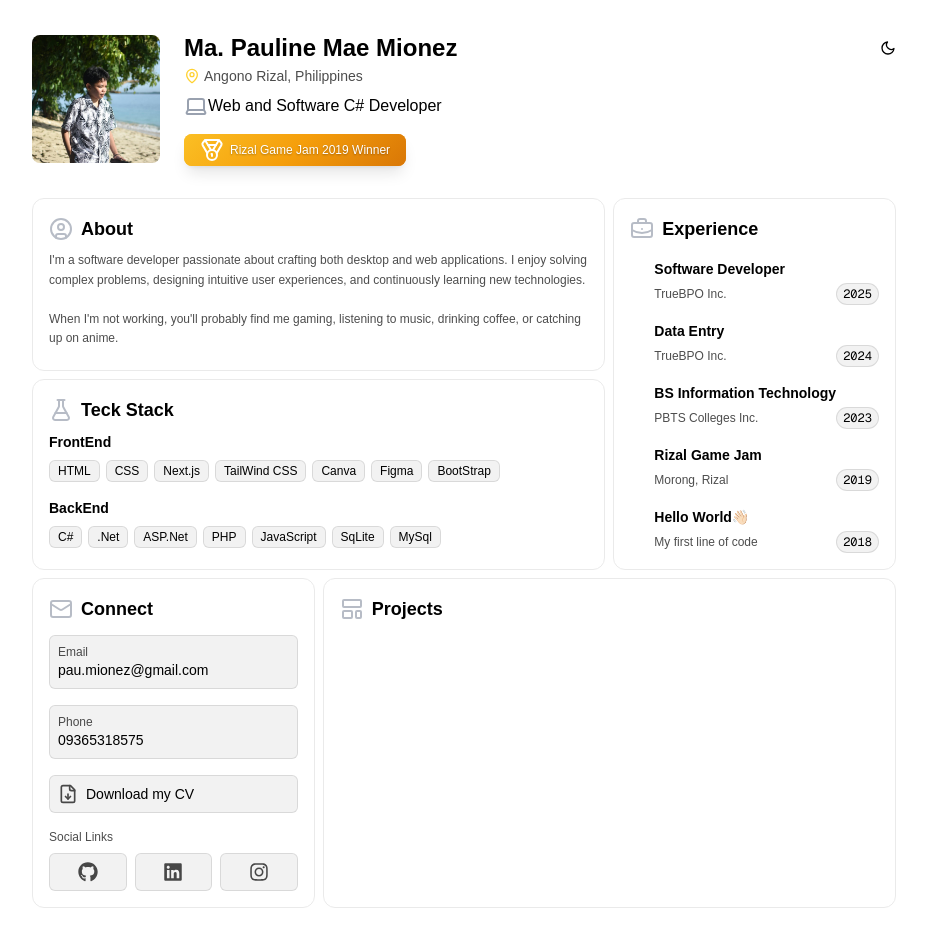
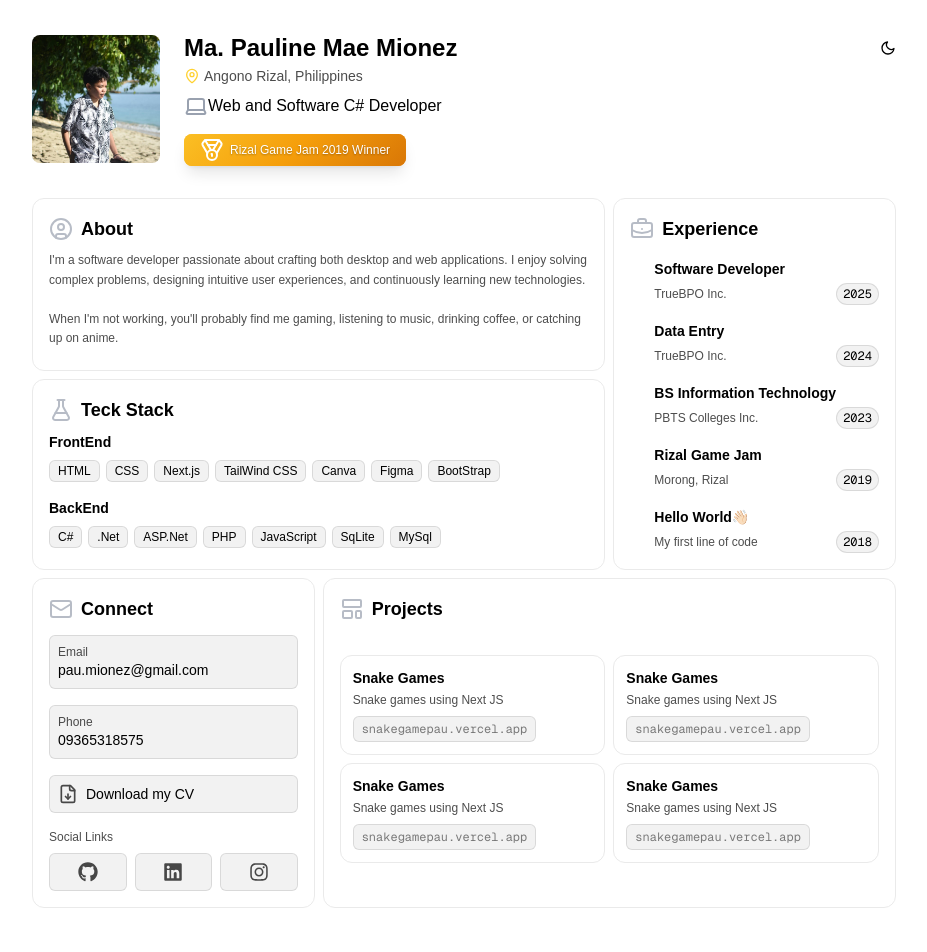
Before and after one commit to PauMionez/Portfolio_NextJs, a Next.js app: page / in a window 1280 px wide. Shown: the top 952 px of the page, without its empty margins (176-1103 px from the left). Built offline with nearby package versions, Linux system fonts and the light colour scheme.

Commit message:
Add projects

```diff
--- a/src/app/globals.css
+++ b/src/app/globals.css
@@ -96,6 +96,17 @@ body {
     transition-duration: .15s
   }
 
+  .bg-accent {
+    background-color: var(--accent)
+}
+  .hover\:text-accent:hover {
+    color: var(--accent)
+}
+
+.hover\:text-foreground:hover {
+    color: var(--foreground)
+}
+
   .group:hover .bento-card svg {
     opacity: 1
   }
--- a/src/content/basicInfo.tsx
+++ b/src/content/basicInfo.tsx
@@ -26,7 +26,10 @@ const basicInfo = () => {
             </h1>
           </div>
           {/* //Button here */}
-          <SwitchMode />
+
+          <div className="inline-flex relative">
+            <SwitchMode />
+          </div>
         </div>
         <p className="text-xs md:text-sm text-foreground/70 mt-0.5 flex items-center gap-1">
           <MapPin className="text-amber-300 w-4 h-4" />
--- a/src/content/projects.tsx
+++ b/src/content/projects.tsx
@@ -5,10 +5,88 @@ import { LayoutTemplate } from "lucide-react";
 
 const projects = () => {
   return (
-    <div className="bento-card p-4 col-span-1 md:col-span-4 space-y-2 group animate-fade-in">
+    <div className="bento-card p-4 col-span-1 md:col-span-4 space-y-8 group animate-fade-in">
       <div className="flex items-center gap-2">
         <LayoutTemplate className="text-gray-400 " />
         <h2 className="text-lg font-bold">Projects</h2>
+      </div>
+
+      <div className="grid grid-cols-1 sm:grid-cols-2 gap-2">
+        <div className="bento-card p-3 space-y-1">
+          <a
+            target="_blank"
+            rel="noopener noreferrer"
+            className="block space-y-1"
+            href="https://snakegamepau.vercel.app/"
+          >
+            <h3 className="text-sm font-semibold group-hover:text-accent">
+              Snake Games
+            </h3>
+            <p className="text-xs text-foreground/70">
+              Snake games using Next JS
+            </p>
+            <p className="text-xs text-foreground/50 font-mono bg-foreground/5 border border-foreground/10 px-2 py-1 rounded-md inline-block mt-1">
+              snakegamepau.vercel.app
+            </p>
+          </a>
+        </div>
+
+        <div className="bento-card p-3 space-y-1">
+          <a
+            target="_blank"
+            rel="noopener noreferrer"
+            className="block space-y-1"
+            href="https://snakegamepau.vercel.app/"
+          >
+            <h3 className="text-sm font-semibold group-hover:text-accent">
+              Snake Games
+            </h3>
+            <p className="text-xs text-foreground/70">
+              Snake games using Next JS
+            </p>
+            <p className="text-xs text-foreground/50 font-mono bg-foreground/5 border border-foreground/10 px-2 py-1 rounded-md inline-block mt-1">
+              snakegamepau.vercel.app
+            </p>
+          </a>
+        </div>
+
+        <div className="bento-card p-3 space-y-1">
+          <a
+            target="_blank"
+            rel="noopener noreferrer"
+            className="block space-y-1"
+            href="https://snakegamepau.vercel.app/"
+          >
+            <h3 className="text-sm font-semibold group-hover:text-accent">
+              Snake Games
+            </h3>
+            <p className="text-xs text-foreground/70">
+              Snake games using Next JS
+            </p>
+            <p className="text-xs text-foreground/50 font-mono bg-foreground/5 border border-foreground/10 px-2 py-1 rounded-md inline-block mt-1">
+              snakegamepau.vercel.app
+            </p>
+          </a>
+        </div>
+
+        <div className="bento-card p-3 space-y-1">
+          <a
+            target="_blank"
+            rel="noopener noreferrer"
+            className="block space-y-1"
+            href="https://snakegamepau.vercel.app/"
+          >
+            <h3 className="text-sm font-semibold group-hover:text-accent">
+              Snake Games
+            </h3>
+            <p className="text-xs text-foreground/70">
+              Snake games using Next JS
+            </p>
+            <p className="text-xs text-foreground/50 font-mono bg-foreground/5 border border-foreground/10 px-2 py-1 rounded-md inline-block mt-1">
+              snakegamepau.vercel.app
+            </p>
+          </a>
+        </div>
       </div>
     </div>
   );
--- a/tailwind.config.js
+++ b/tailwind.config.js
@@ -6,7 +6,13 @@ export default {
     "./components/**/*.{js,ts,jsx,tsx}"
   ],
   theme: {
-    extend: {},
+    extend: {
+       // Make sure `foreground` is set up correctly
+        foreground: {
+          DEFAULT: '#000000', // Light mode
+          dark: '#ffffff',    // Dark mode
+        },
+    },
   },
   plugins: [],
 };
```
